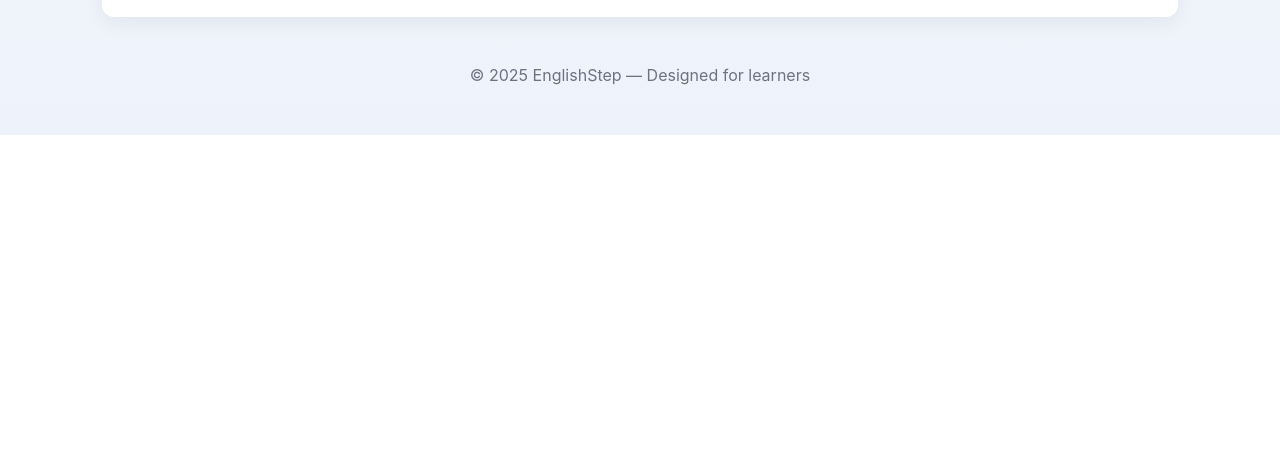
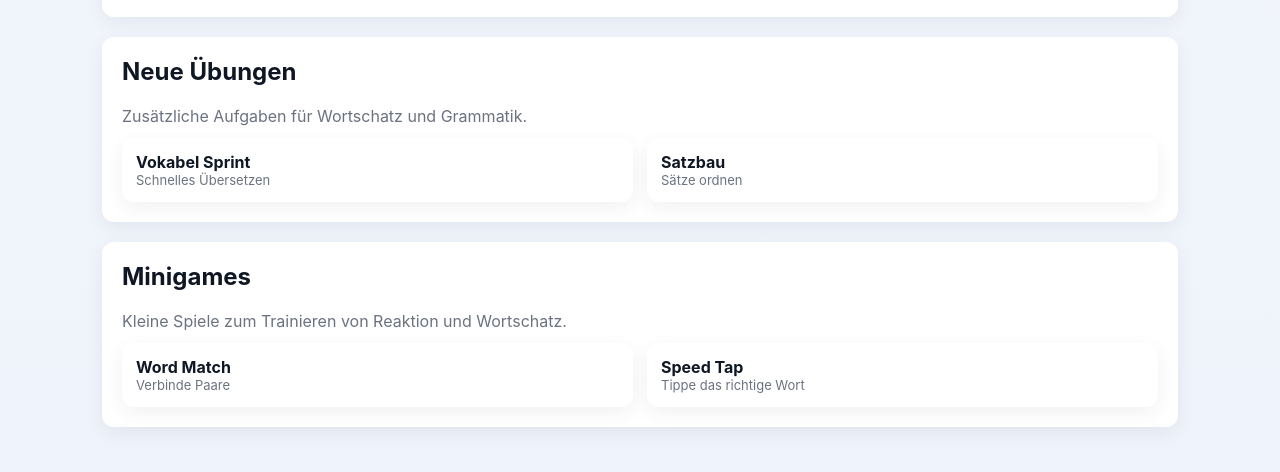
Before and after one commit to GlamGirlValentin/te069, a plain HTML site: page docs/index.html in a window 1280 px wide. Shown: the part 1145-1617 px from the top of the page. Before the commit the page ends 1280 px from the top, so only its background shows below. Drawn offline with Linux system fonts and the light colour scheme.

Commit message:
Update index.html

```diff
--- a/docs/index.html
+++ b/docs/index.html
@@ -148,6 +148,25 @@
       </form>
     </section>
 
+    <!-- Neue Übungen & Minigames -->
+    <section id="extra" class="card" style="margin-top:20px">
+      <h2 style="margin-top:0">Neue Übungen</h2>
+      <p style="color:var(--muted);margin:6px 0">Zusätzliche Aufgaben für Wortschatz und Grammatik.</p>
+      <div class="grid3" style="margin-top:12px">
+        <div class="card" style="padding:14px"><strong>Vokabel Sprint</strong><div style="color:var(--muted);font-size:13px">Schnelles Übersetzen</div></div>
+        <div class="card" style="padding:14px"><strong>Satzbau</strong><div style="color:var(--muted);font-size:13px">Sätze ordnen</div></div>
+      </div>
+    </section>
+
+    <section id="games" class="card" style="margin-top:20px">
+      <h2 style="margin-top:0">Minigames</h2>
+      <p style="color:var(--muted);margin:6px 0">Kleine Spiele zum Trainieren von Reaktion und Wortschatz.</p>
+      <div class="grid3" style="margin-top:12px">
+        <div class="card" style="padding:14px"><strong>Word Match</strong><div style="color:var(--muted);font-size:13px">Verbinde Paare</div></div>
+        <div class="card" style="padding:14px"><strong>Speed Tap</strong><div style="color:var(--muted);font-size:13px">Tippe das richtige Wort</div></div>
+      </div>
+    </section>
+
     <footer>
       <div>© <span id="year"></span> EnglishStep — Designed for learners</div>
     </footer>
```
